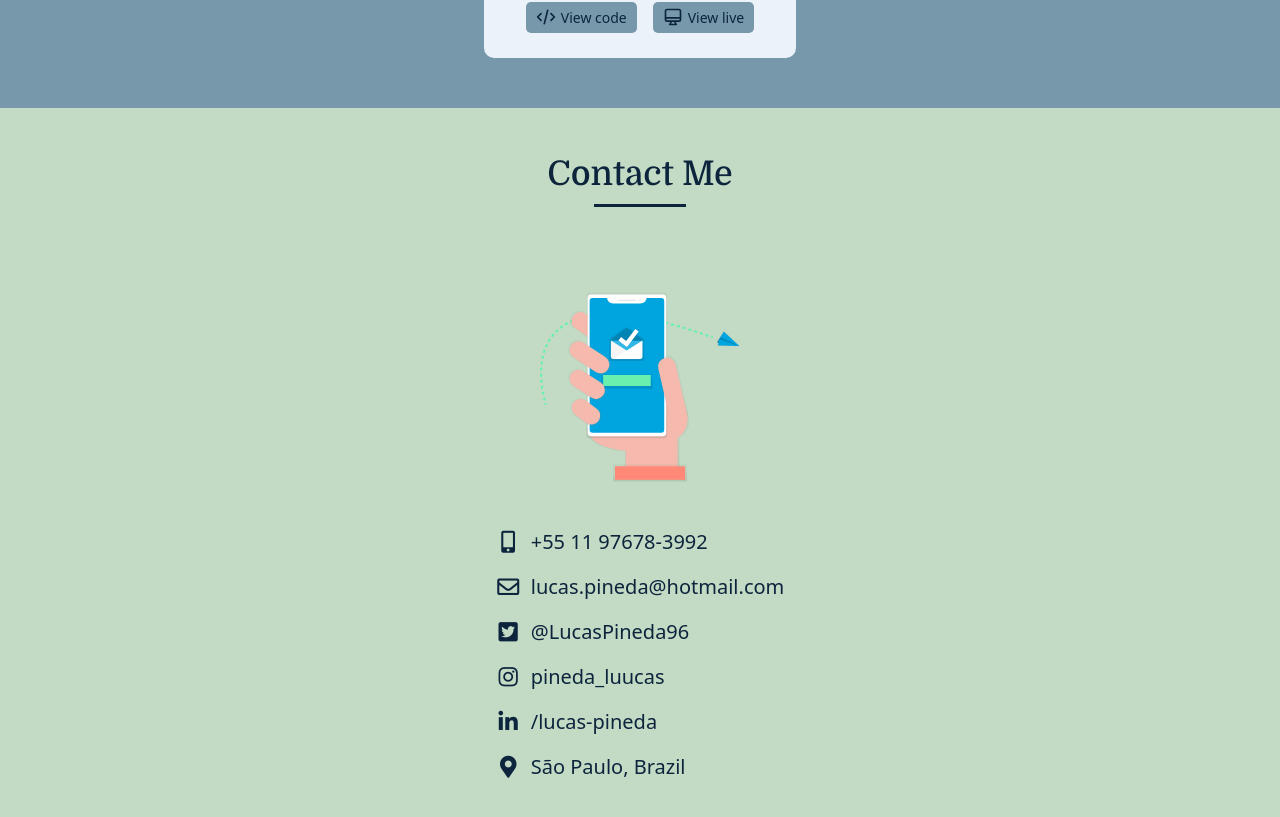
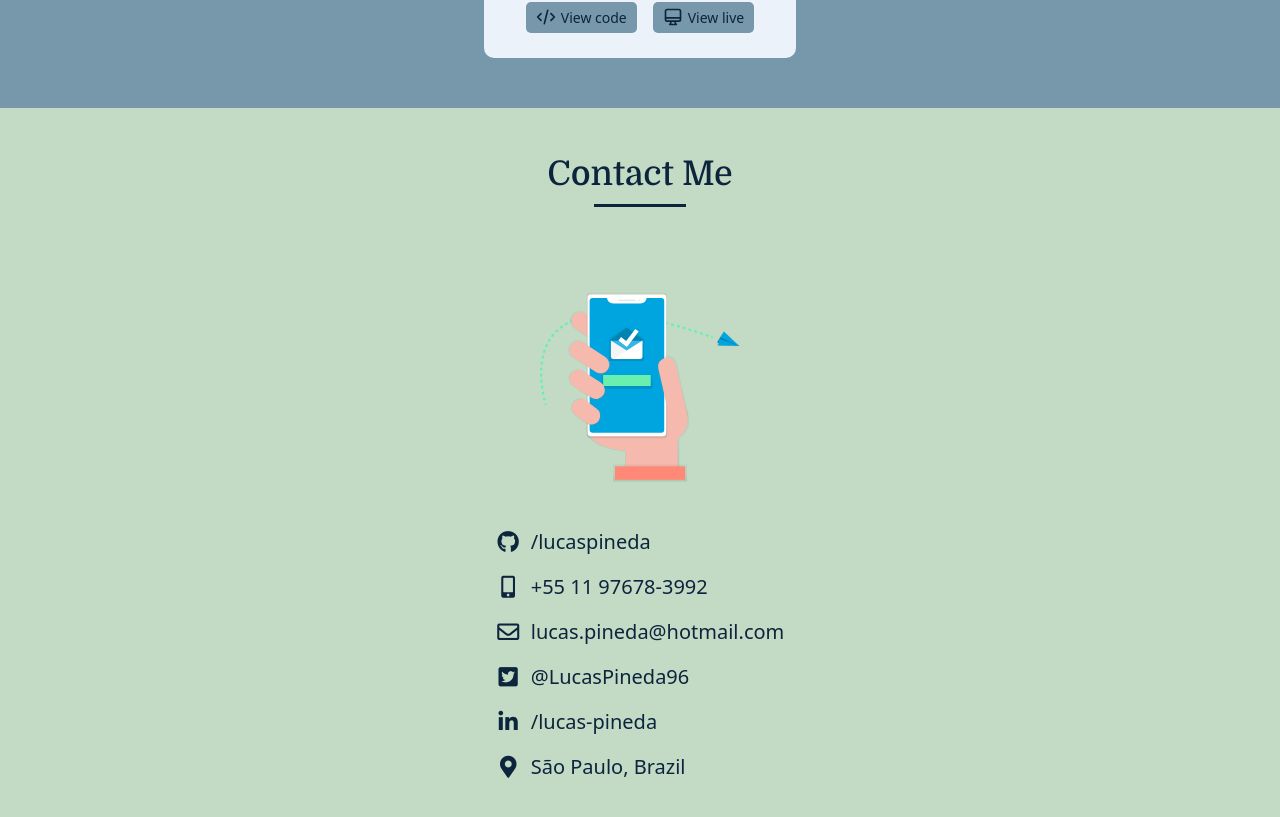
Before and after one commit to lucaspineda/my-portfolio, a Nuxt app: page / in a window 1280 px wide. Shown: the part 2764-3581 px from the top of the page. Built offline with nearby package versions, Linux system fonts and the light colour scheme.

Commit message:
add github link

```diff
--- a/components/ContactMe/index.vue
+++ b/components/ContactMe/index.vue
@@ -7,6 +7,13 @@
     </div>
     <ContactImage />
     <div class="contacts-area flex flex-col">
+      <a class="contact-row flex items-center">
+        <i class="fab fa-github mr-4 w-10 flex justify-center" />
+        <!-- <i class="fab fa-github"></i> -->
+        <p>
+          /lucaspineda
+        </p>
+      </a>
       <a class="contact-row flex items-center">
         <i class="fas fa-mobile-alt mr-4 w-10 flex justify-center" />
         <p>
@@ -25,12 +32,12 @@
           @LucasPineda96
         </a>
       </a>
-      <a href="https://www.instagram.com/pineda_luucas/" target="_blank" class="contact-row flex items-center">
+      <!-- <a href="https://www.instagram.com/pineda_luucas/" target="_blank" class="contact-row flex items-center">
         <i class="fab fa-instagram mr-4 w-10 flex justify-center" />
         <a>
           pineda_luucas
         </a>
-      </a>
+      </a> -->
       <a href="https://www.linkedin.com/in/lucas-pineda/" target="_blank" class="contact-row flex items-center">
         <i class="fab fa-linkedin-in mr-4 w-10 flex justify-center" />
         <a>
```
